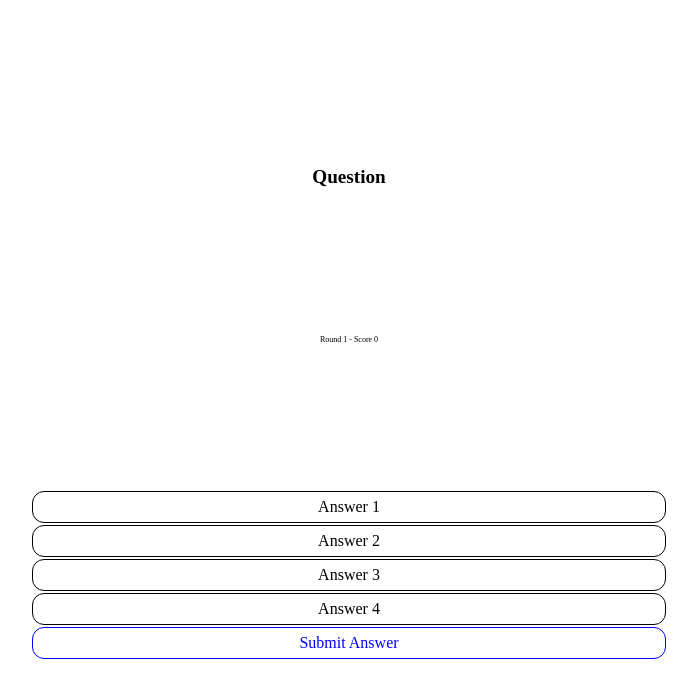
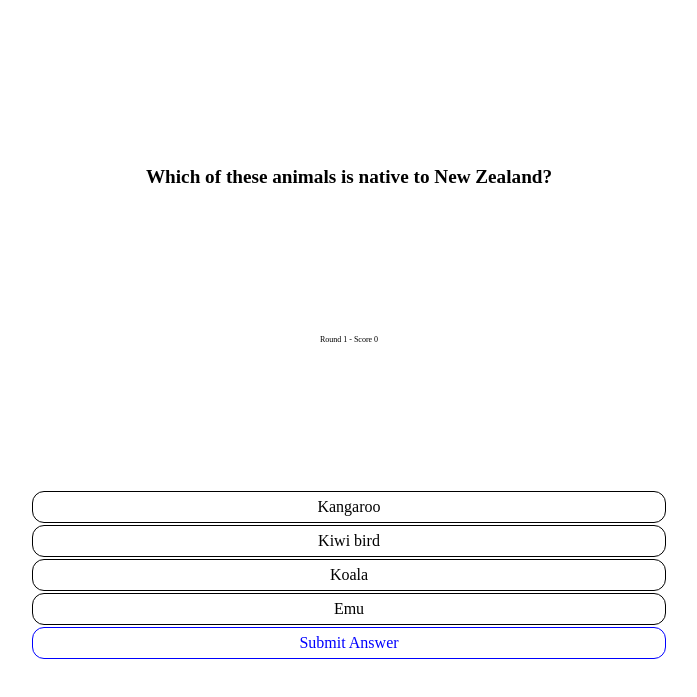
Before and after one commit to take2student/project-quiz, a plain HTML site: page index.html in a window 1280 px wide. Shown: the part 69-766 px from the top of the page, without its empty margins (291-988 px from the left). Drawn offline with Linux system fonts and the light colour scheme.

Commit message:
Display first question

```diff
--- a/script.js
+++ b/script.js
@@ -102,3 +102,19 @@ const questions = [
 ];
 
 // Add your code underneath this comment.
+const questionElement = document.getElementById('question');
+const answer1Button = document.getElementById('answer1');
+const answer2Button = document.getElementById('answer2');
+const answer3Button = document.getElementById('answer3');
+const answer4Button = document.getElementById('answer4');
+
+// Set question and answer button texts
+const firstQuestion = questions[0];
+const firstQuestionText = firstQuestion.question;
+const firstQuestionAnswers = firstQuestion.options;
+
+questionElement.innerText = firstQuestionText;
+answer1Button.innerText = firstQuestionAnswers[0];
+answer2Button.innerText = firstQuestionAnswers[1];
+answer3Button.innerText = firstQuestionAnswers[2];
+answer4Button.innerText = firstQuestionAnswers[3];
```
Also changed, not shown: style.css (line endings or trailing spaces).
